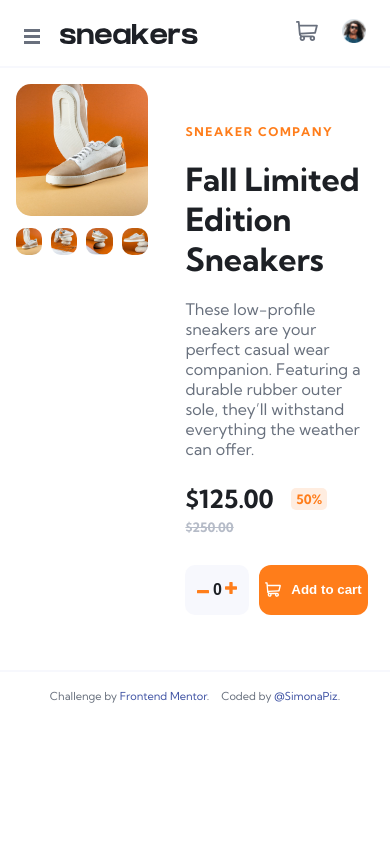
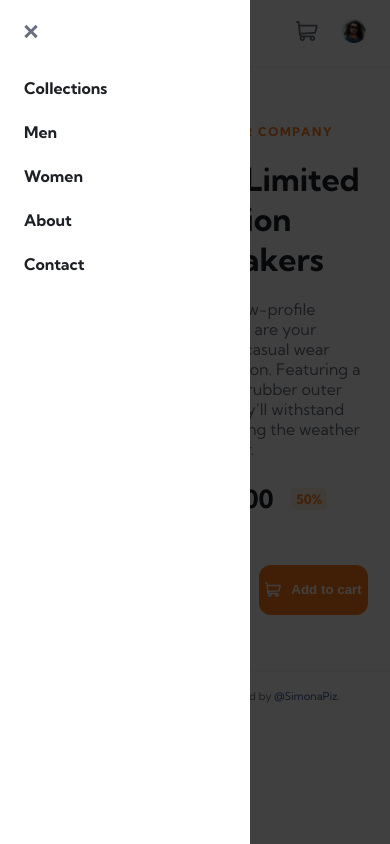
Before and after one commit to SimonaPiz/Frontend-Mentor-Projects, a plain HTML site: page ecommerce-product-page/index.html in a window 390 px wide. Both pictures are taken after a click on the button 32 px from the left and 38 px from the top of the page. Drawn offline with Linux system fonts and the light colour scheme.

Commit message:
3-develop #14 - Add slide menu from sx for mobile

```diff
--- a/ecommerce-product-page/index.html
+++ b/ecommerce-product-page/index.html
@@ -19,7 +19,7 @@
     <!--navbar menu-->
     <nav>
       <!--menu icon mobile-->
-      <button id="burger-menu">
+      <button id="burger-menu" onclick="openMenu();">
         <img src="./images/icon-menu.svg" alt="icon menu">
       </button>
 
@@ -28,9 +28,9 @@
         <a href="./index.html"><img src="./images/logo.svg" alt="logo sneakers"></a>
       </div>
 
-      <ul>
+      <ul id="menu">
         <!-- bitton close menu mobile-->
-        <button class="close">
+        <button class="close" onclick="closeMenu();">
           <img src="./images/icon-close.svg" alt="icon close">
         </button>
 
@@ -57,7 +57,7 @@
   </header>
 
   <!-- background menu and lightbox -->
-  <div class="dark-background">&nbsp;</div>
+  <div id="dark-background" onclick="closeMenu();">&nbsp;</div>
 
   <!-- main content -->
   <main>
@@ -108,4 +108,7 @@
     <p>Coded by <a href="https://www.frontendmentor.io/profile/SimonaPiz">@SimonaPiz</a>.</p>
   </footer>
 </body>
+
+<script  src="main.js"></script>
+
 </html>
--- /dev/null
+++ b/ecommerce-product-page/main.js
@@ -0,0 +1,14 @@
+//Add interactive menu for mobile
+let menu = document.getElementById('menu');
+let darkBack = document.getElementById("dark-background");
+
+
+const openMenu = () => {
+  darkBack.style.display = "block";
+  menu.style.left = 0;
+}
+
+const closeMenu = () => {
+  menu.style.left = '-250px';
+  darkBack.style.display = "none";
+}
--- a/ecommerce-product-page/styles.css
+++ b/ecommerce-product-page/styles.css
@@ -255,7 +255,7 @@ footer p {
 
 /* dark background for lightbox and mobile menu*/
 
-.dark-background {
+#dark-background {
   position: fixed;
   top: 0;
   left: 0;
@@ -268,7 +268,7 @@ footer p {
 
 /* mobile responsive*/
 
-#burger-menu, button.close, div.dark-background {
+#burger-menu, button.close, div#dark-background {
   display: none;
 }
 
@@ -308,6 +308,7 @@ footer p {
     top: 0;
     width: 250px;
     height: 100vh;
+    transition: 0.5s;
   }
 
   nav ul li {
```
